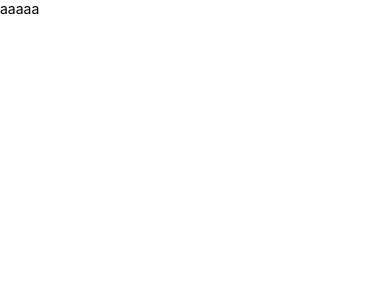
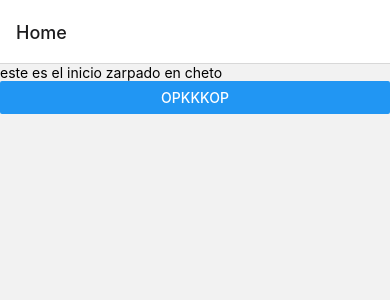
Before and after one commit to ruffinengobrunoo/appfinal, a React Native app: screen /Ejemplo in a window 390 px wide. Shown: the top 300 px of the page. Built offline with nearby package versions, Linux system fonts and the light colour scheme.

Commit message:
vistas a la mitad

```diff
--- a/App.js
+++ b/App.js
@@ -1,25 +1,19 @@
-import { StatusBar } from 'expo-status-bar';
-import { StyleSheet, Text, View } from 'react-native';
+import * as React from 'react';
 import { NavigationContainer } from '@react-navigation/native';
-import inicio from './vistas/inicio';
-// import menu from './componentes/menu';
+import { createNativeStackNavigator } from '@react-navigation/native-stack';
+
+import Login from './vistas/login'
+import SignIn from './vistas/signIn'
+import Inicio from './vistas/inicio'
+
+const Stack = createNativeStackNavigator();
 
 export default function App() {
   return (
-    <View>
-      <Text>aaaaa</Text>
-    </View>
+    <NavigationContainer>
+      <Stack.Navigator>
+        <Stack.Screen name= "Home" component={Inicio}></Stack.Screen>
+      </Stack.Navigator>
+    </NavigationContainer>
   );
 }
-
-const styles = StyleSheet.create({
-  container: {
-    flex: 1,
-    backgroundColor: '#0B0A07',
-    alignItems: 'center',
-    justifyContent: 'center',
-  },
-  text:{
-    color: '#fff',
-  },
-});
--- a/componentes/enlaces.js
+++ b/componentes/enlaces.js
@@ -1,25 +1,18 @@
-import { Text, StyleSheet, View } from 'react-native';
-import React, { Component } from 'react';
+import { Text, StyleSheet, View, Button } from 'react-native';
 
-export default class enlaces extends Component {
-  render() {
+export default function Enlaces({navigation}) {
     return (
-      <View style={styles.view}>
-
-        <Text style={styles.texto}> texto <Button style={styles.link}
-          texto="cheto"
-          onPress={() => navigation.navigate("")}
-        /> </Text>
-
+      <View>
+        <Text>jalisjalsj</Text>
+        <Button style={styles.link}
+        tittle="hkhkjhjk"
+        onPress={() => navigation.navigate()}></Button>
       </View>
     );
   }
-}
+
 
 const styles = StyleSheet.create({
-  texto: {
-    color: '#fff',
-  },
   link:{
     color: '#F18805',
   },
--- a/package.json
+++ b/package.json
@@ -9,9 +9,15 @@
     "web": "expo start --web"
   },
   "dependencies": {
+    "@react-navigation/native": "^6.1.18",
     "@react-navigation/native-stack": "^6.11.0",
+    "@react-navigation/stack": "^6.4.1",
+    "bcrypt": "^5.1.1",
+    "cors": "^2.8.5",
     "expo": "~51.0.28",
     "expo-status-bar": "~1.12.1",
+    "express": "^4.21.1",
+    "mysql2": "^3.11.3",
     "react": "18.2.0",
     "react-native": "0.74.5",
     "react-native-gesture-handler": "^2.20.0",
--- a/vistas/inicio.js
+++ b/vistas/inicio.js
@@ -1,13 +1,16 @@
-import { Text, StyleSheet, View } from 'react-native'
+import { Text, StyleSheet, View, Button } from 'react-native'
 import React, { Component } from 'react'
-import Enlaces from "../componentes/enlaces"
+import SignIn from './signIn'
 
 export default class inicio extends Component {
   render() {
     return (
       <View>
         <Text style={styles.text}>este es el inicio zarpado en cheto</Text>
-        <Enlaces text= "sos CAPOOOOO" onPress={() => navigation.navigate('SignIn')}></Enlaces>
+        <Button style={styles.link}
+        title="opkkkop"
+        onPress={() => navigation.navigate("SignIn")}>
+        </Button>
 
       </View>
     )
@@ -16,6 +19,9 @@ export default class inicio extends Component {
 
 const styles = StyleSheet.create({
     text:{
-        color:'#fff',
+        color:'black',
+    },
+    link:{
+      color: '#F18805',
     },
 })
--- a/vistas/login.js
+++ b/vistas/login.js
@@ -1,16 +1,20 @@
 import { Text, StyleSheet, View } from 'react-native'
-import React, { Component } from 'react'
+import Enlaces from '../componentes/enlaces'
 
-export default class login extends Component {
-  render() {
+export default function Login() {
     return (
-      <View>
-        <Text>login</Text>
+      <View style={styles.div}>
+        <Text style={styles.text}>cheto soy lksdjsiijdld</Text>
+
       </View>
     )
   }
-}
 
 const styles = StyleSheet.create({
-
+    div:{
+      alignItems: 'center',
+      justifyContent:'center',
+      backgroundColor: 'green',
+      width: 'fill',
+    },
 })
--- a/vistas/signIn.js
+++ b/vistas/signIn.js
@@ -1,7 +1,7 @@
 import React, { Component } from 'react'
 import { Text, StyleSheet, View } from 'react-native'
 
-export default class signIn extends Component {
+export default class SignIn extends Component {
   render() {
     return (
       <View>
@@ -11,4 +11,6 @@ export default class signIn extends Component {
   }
 }
 
-const styles = StyleSheet.create({})
+const styles = StyleSheet.create({
+
+})
```
Also changed, not shown: 1 other file (tests, documents, lock files or other folders).
